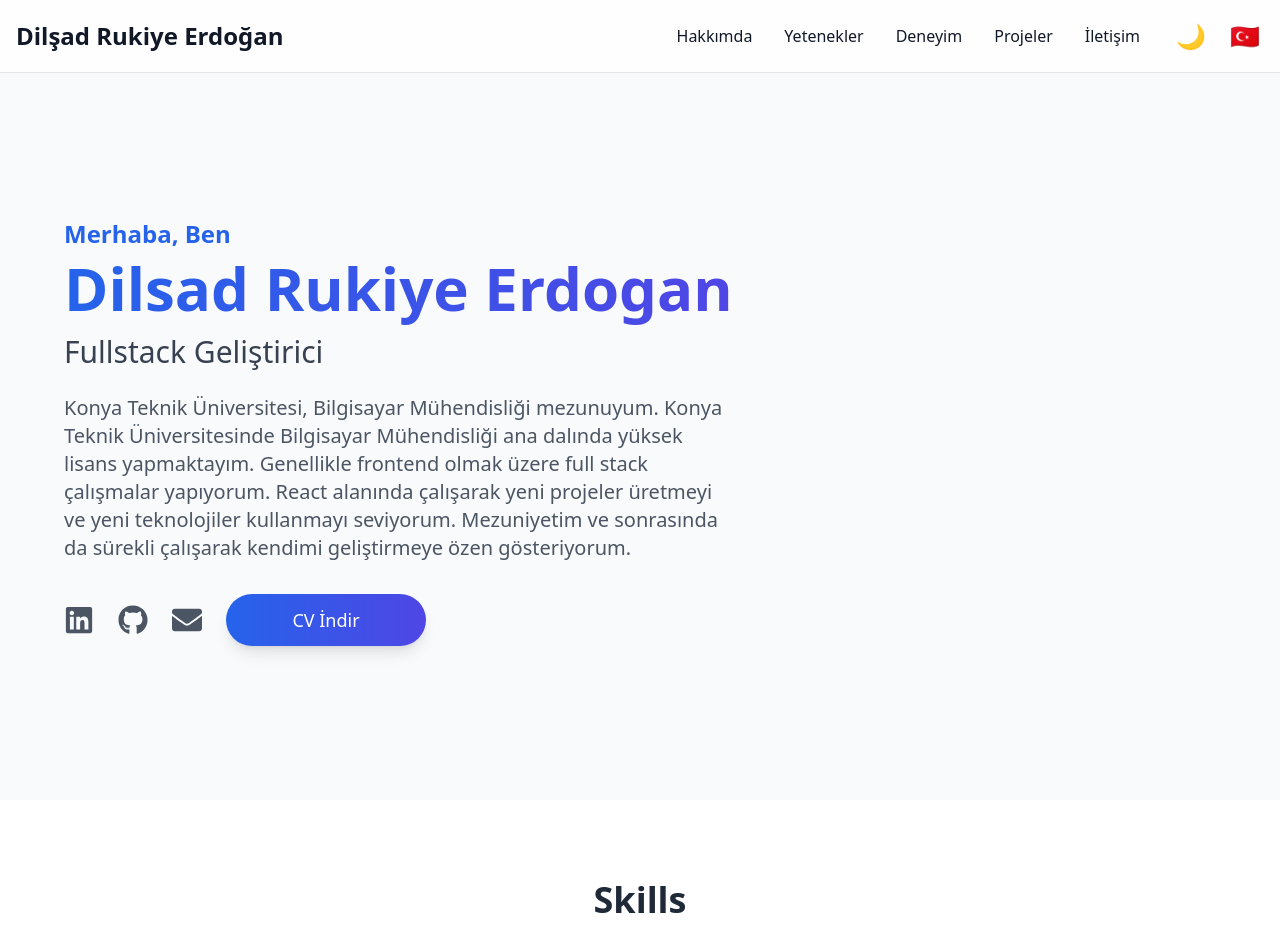
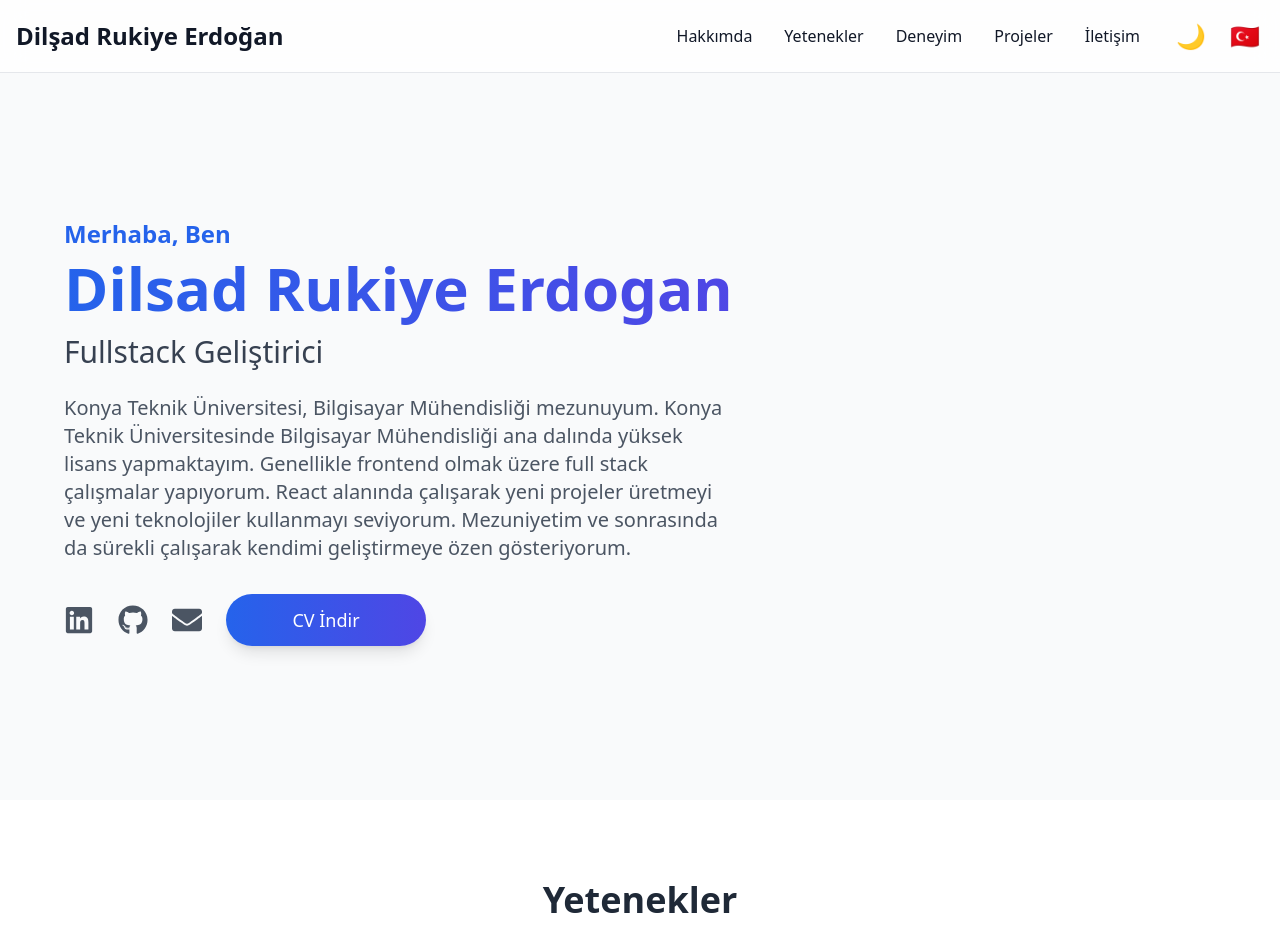
Before and after one commit to dilsad-erdogan/dilsadrukiyeerdogan, a React (Vite) app: page / in a window 1280 px wide. Shown: the top 952 px of the page. Built offline with nearby package versions, Linux system fonts and the light colour scheme.

Commit message:
skills component

```diff
--- a/src/components/Skills.jsx
+++ b/src/components/Skills.jsx
@@ -1,16 +1,23 @@
 import React from 'react';
+import { useLanguage } from '../context/LanguageContext';
 
 const Skills = () => {
+    const { t } = useLanguage();
+
     return (
-        <section id="skills" className="py-20 bg-white">
+        <section id="skills" className="py-20 bg-white dark:bg-gray-900 transition-colors duration-300">
             <div className="max-w-6xl mx-auto px-4">
-                <h2 className="text-4xl font-bold text-center text-gray-800 mb-12">Skills</h2>
+                <h2 className="text-4xl font-bold text-center text-gray-800 dark:text-white mb-12">
+                    {t('skills', 'title')}
+                </h2>
                 <div className="grid grid-cols-1 md:grid-cols-2 gap-8">
-                    <div className="bg-gray-50 rounded-2xl p-8 shadow-sm hover:shadow-md transition-shadow border border-gray-100">
-                        <h3 className="text-2xl font-bold text-blue-600 mb-6 border-b pb-2 border-blue-100">Frontend</h3>
+                    <div className="bg-gray-50 dark:bg-gray-800 rounded-2xl p-8 shadow-sm hover:shadow-md transition-all border border-gray-100 dark:border-gray-700">
+                        <h3 className="text-2xl font-bold text-blue-600 dark:text-blue-400 mb-6 border-b pb-2 border-blue-100 dark:border-gray-700">
+                            {t('skills', 'frontend')}
+                        </h3>
                         <ul className="space-y-3">
                             {['React', 'JavaScript (ES6+)', 'Tailwind CSS', 'HTML5 & CSS3', 'Redux'].map((skill) => (
-                                <li key={skill} className="flex items-center text-gray-700">
+                                <li key={skill} className="flex items-center text-gray-700 dark:text-gray-300">
                                     <svg className="w-5 h-5 text-green-500 mr-3" fill="none" stroke="currentColor" viewBox="0 0 24 24">
                                         <path strokeLinecap="round" strokeLinejoin="round" strokeWidth="2" d="M5 13l4 4L19 7"></path>
                                     </svg>
@@ -19,11 +26,13 @@ const Skills = () => {
                             ))}
                         </ul>
                     </div>
-                    <div className="bg-gray-50 rounded-2xl p-8 shadow-sm hover:shadow-md transition-shadow border border-gray-100">
-                        <h3 className="text-2xl font-bold text-indigo-600 mb-6 border-b pb-2 border-indigo-100">Backend</h3>
+                    <div className="bg-gray-50 dark:bg-gray-800 rounded-2xl p-8 shadow-sm hover:shadow-md transition-all border border-gray-100 dark:border-gray-700">
+                        <h3 className="text-2xl font-bold text-indigo-600 dark:text-indigo-400 mb-6 border-b pb-2 border-indigo-100 dark:border-gray-700">
+                            {t('skills', 'backend')}
+                        </h3>
                         <ul className="space-y-3">
                             {['Node.js', 'Express', 'MongoDB / SQL', 'RESTful APIs', 'Git'].map((skill) => (
-                                <li key={skill} className="flex items-center text-gray-700">
+                                <li key={skill} className="flex items-center text-gray-700 dark:text-gray-300">
                                     <svg className="w-5 h-5 text-green-500 mr-3" fill="none" stroke="currentColor" viewBox="0 0 24 24">
                                         <path strokeLinecap="round" strokeLinejoin="round" strokeWidth="2" d="M5 13l4 4L19 7"></path>
                                     </svg>
--- a/src/data/translations.js
+++ b/src/data/translations.js
@@ -13,6 +13,11 @@ export const translations = {
             role: "Fullstack Developer",
             bio: "I am a graduate of Konya Technical University, Department of Computer Engineering. I am currently pursuing a Master's degree in Computer Engineering at Konya Technical University. I mainly work on full-stack projects, primarily frontend development. I enjoy creating new projects and using new technologies by working in the React field. Since graduation, I have continuously strived to improve myself through continuous work.",
             downloadCv: "Download CV"
+        },
+        skills: {
+            title: "Skills",
+            frontend: "Frontend",
+            backend: "Backend"
         }
     },
     tr: {
@@ -29,6 +34,11 @@ export const translations = {
             role: "Fullstack Geliştirici",
             bio: "Konya Teknik Üniversitesi, Bilgisayar Mühendisliği mezunuyum. Konya Teknik Üniversitesinde Bilgisayar Mühendisliği ana dalında yüksek lisans yapmaktayım. Genellikle frontend olmak üzere full stack çalışmalar yapıyorum. React alanında çalışarak yeni projeler üretmeyi ve yeni teknolojiler kullanmayı seviyorum. Mezuniyetim ve sonrasında da sürekli çalışarak kendimi geliştirmeye özen gösteriyorum.",
             downloadCv: "CV İndir"
+        },
+        skills: {
+            title: "Yetenekler",
+            frontend: "Frontend",
+            backend: "Backend"
         }
     }
 };
```
